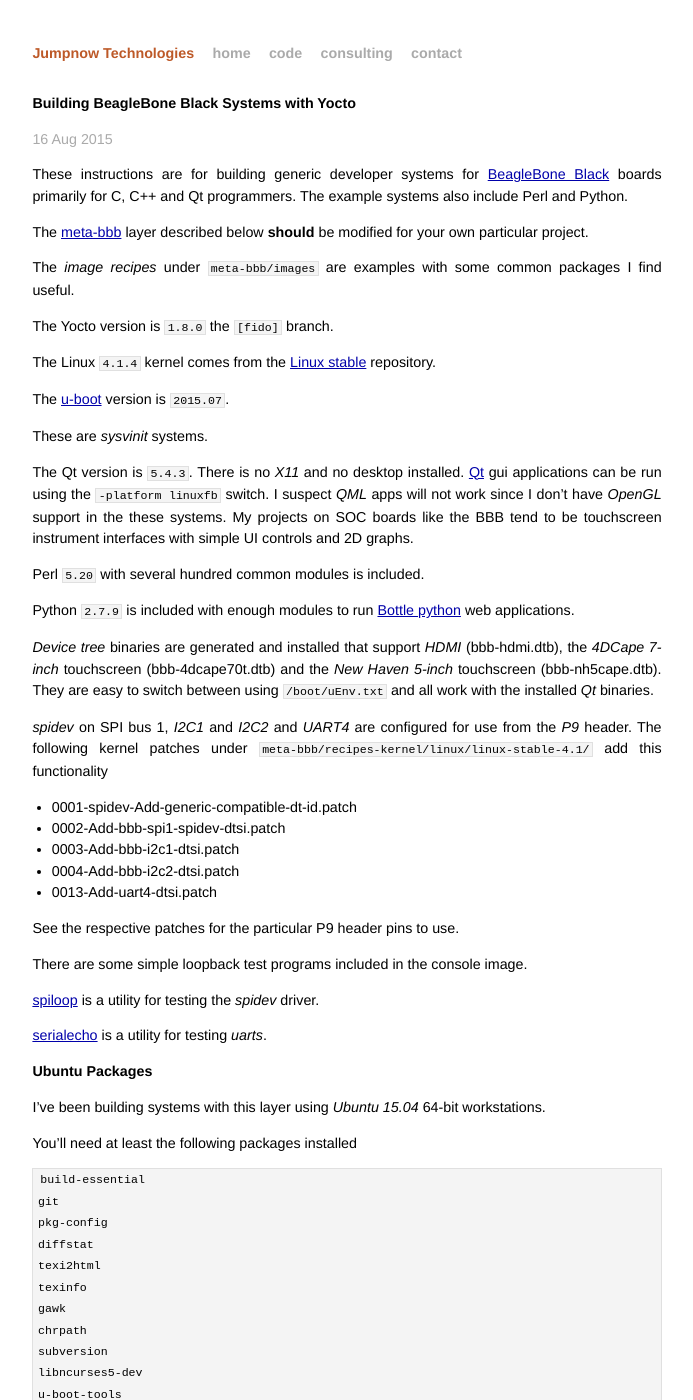
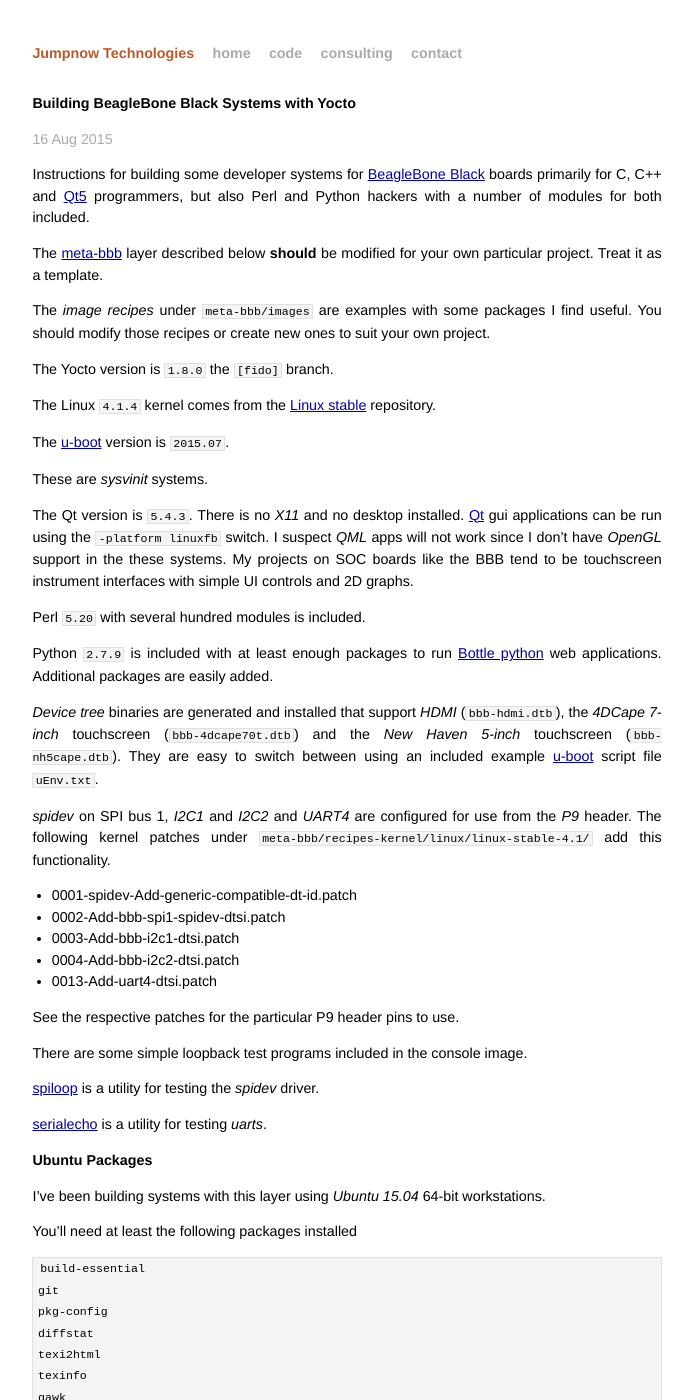
Before and after one commit to jumpnow/jumpnowtek-site, a Jekyll site: the page built from _posts/2015-06-08-BeagleBone-Systems-with-Yocto.md, in a window 1280 px wide and 1400 px high. Shown: the whole window, without its empty margins (293-986 px from the left). Built offline with Jekyll 4.4.1, drawn with Linux system fonts in a browser that asks for light colours.

Commit message:
Refactor the bbb and duo yocto docs

```diff
--- a/_posts/2015-06-08-BeagleBone-Systems-with-Yocto.md
+++ b/_posts/2015-06-08-BeagleBone-Systems-with-Yocto.md
@@ -2,16 +2,16 @@
 layout: post
 title: Building BeagleBone Black Systems with Yocto
 description: "Building customized systems for the BeagleBone Black using tools from the Yocto Project"
-date: 2015-08-16 08:16:00
+date: 2015-08-16 12:45:00
 categories: beaglebone
 tags: [linux, beaglebone, yocto]
 ---
 
-These instructions are for building generic developer systems for [BeagleBone Black][beagleboard] boards primarily for C, C++ and Qt programmers. The example systems also include Perl and Python.
+Instructions for building some developer systems for [BeagleBone Black][beagleboard] boards primarily for C, C++ and [Qt5][qt] programmers, but also Perl and Python hackers with a number of modules for both included.
 
-The [meta-bbb][meta-bbb] layer described below **should** be modified for your own particular project.
+The [meta-bbb][meta-bbb] layer described below **should** be modified for your own particular project. Treat it as a template.
 
-The *image recipes* under `meta-bbb/images` are examples with some common packages I find useful.
+The *image recipes* under `meta-bbb/images` are examples with some packages I find useful. You should modify those recipes or create new ones to suit your own project.
 
 The Yocto version is `1.8.0` the `[fido]` branch.
 
@@ -23,13 +23,13 @@
 
 The Qt version is `5.4.3`. There is no *X11* and no desktop installed. [Qt][qt] gui applications can be run using the `-platform linuxfb` switch. I suspect *QML* apps will not work since I don't have *OpenGL* support in the these systems. My projects on SOC boards like the BBB tend to be touchscreen instrument interfaces with simple UI controls and 2D graphs.
 
-Perl `5.20` with several hundred common modules is included.
+Perl `5.20` with several hundred modules is included.
 
-Python `2.7.9` is included with enough modules to run [Bottle python][bottle-python] web applications.
+Python `2.7.9` is included with at least enough packages to run [Bottle python][bottle-python] web applications. Additional packages are easily added.
 
-*Device tree* binaries are generated and installed that support *HDMI* (bbb-hdmi.dtb), the *4DCape 7-inch* touchscreen (bbb-4dcape70t.dtb) and the *New Haven 5-inch* touchscreen (bbb-nh5cape.dtb). They are easy to switch between using `/boot/uEnv.txt` and all work with the installed *Qt* binaries.
+*Device tree* binaries are generated and installed that support *HDMI* (`bbb-hdmi.dtb`), the *4DCape 7-inch* touchscreen (`bbb-4dcape70t.dtb`) and the *New Haven 5-inch* touchscreen (`bbb-nh5cape.dtb`). They are easy to switch between using an included example [u-boot][uboot] script file `uEnv.txt`.
 
-*spidev* on SPI bus 1, *I2C1* and *I2C2* and *UART4* are configured for use from the *P9* header. The following kernel patches under `meta-bbb/recipes-kernel/linux/linux-stable-4.1/` add this functionality
+*spidev* on SPI bus 1, *I2C1* and *I2C2* and *UART4* are configured for use from the *P9* header. The following kernel patches under `meta-bbb/recipes-kernel/linux/linux-stable-4.1/` add this functionality.
 
 * 0001-spidev-Add-generic-compatible-dt-id.patch
 * 0002-Add-bbb-spi1-spidev-dtsi.patch
```
Also changed, not shown: _posts/2014-02-21-Duovero-Systems-with-Yocto.md (+9 -7 lines).
